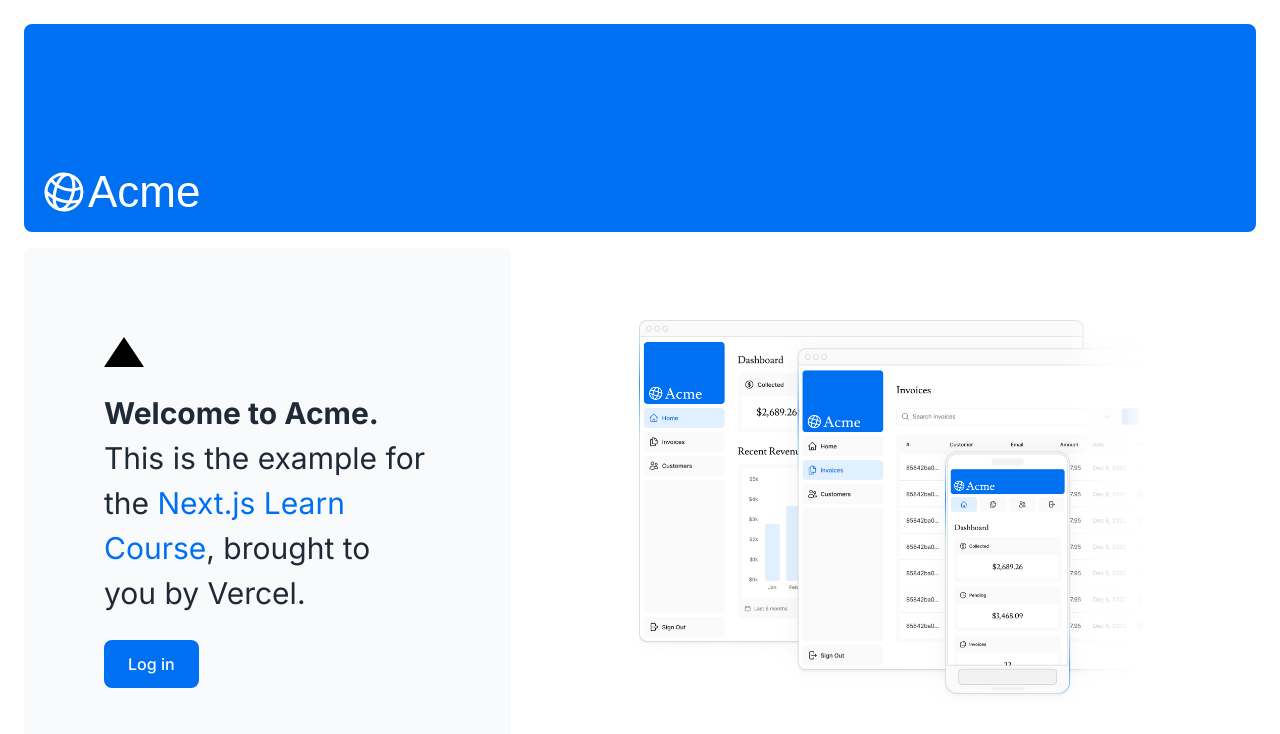
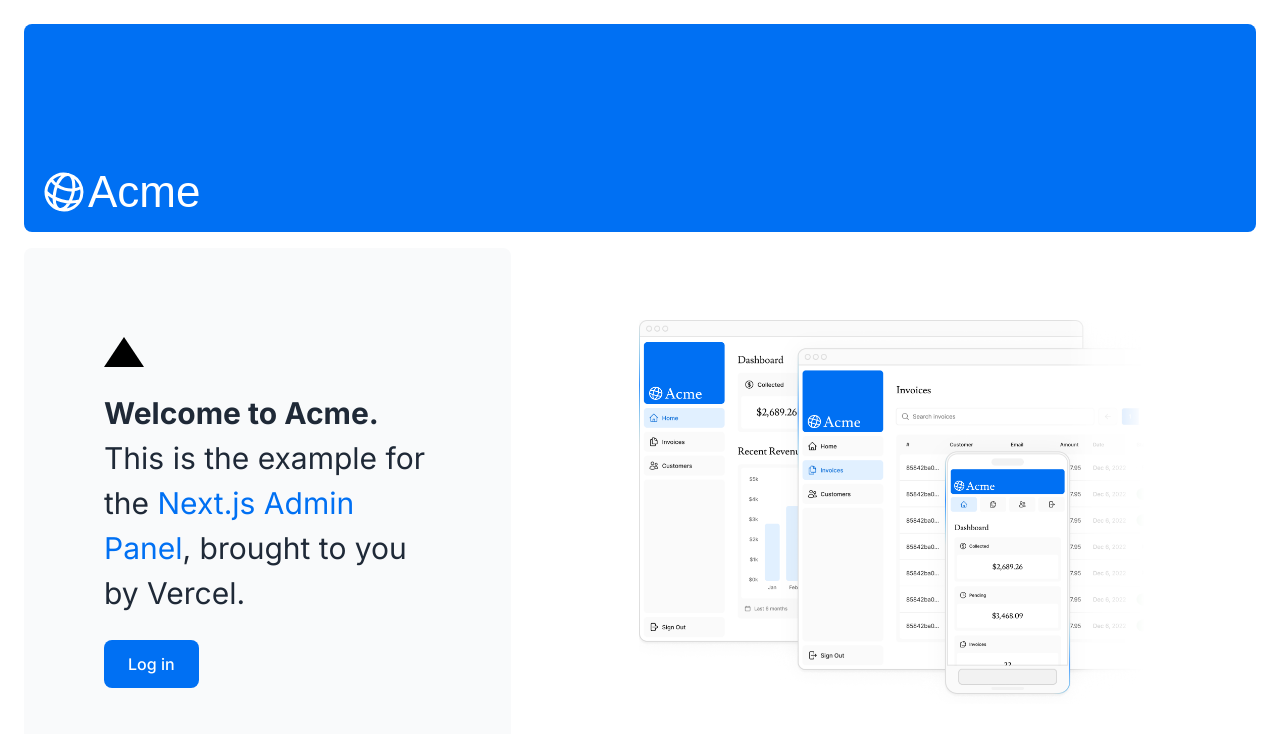
Before and after one commit to Sam-Tennyson/nextjs-learn-14, a Next.js app: page / in a window 1280 px wide. Shown: the top 734 px of the page. Built offline with nearby package versions, Linux system fonts and the light colour scheme; a web font is replaced by a local one.

Commit message:
name-change

```diff
--- a/app/page.tsx
+++ b/app/page.tsx
@@ -16,7 +16,7 @@
           <p className={`text-xl text-gray-800 md:text-3xl md:leading-normal`}>
             <strong>Welcome to Acme.</strong> This is the example for the{' '}
             <a href="https://nextjs.org/learn/" className="text-blue-500">
-              Next.js Learn Course
+              Next.js Admin Panel
             </a>
             , brought to you by Vercel.
           </p>
```
Also changed, not shown: 1 other file (tests, documents, lock files or other folders).
